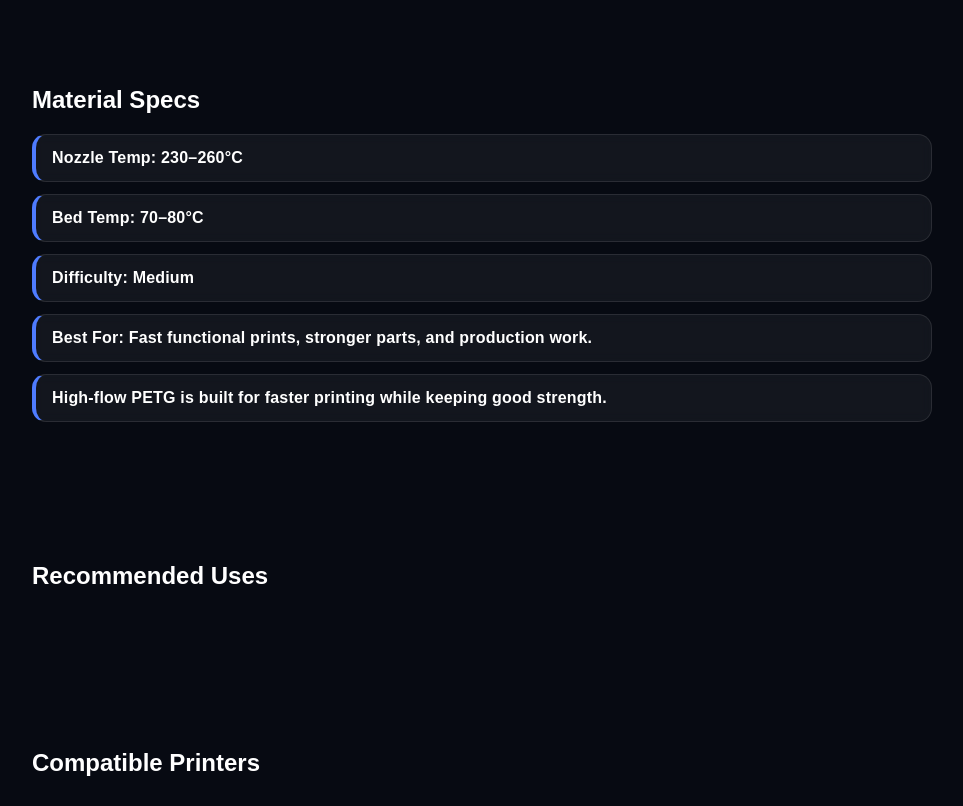
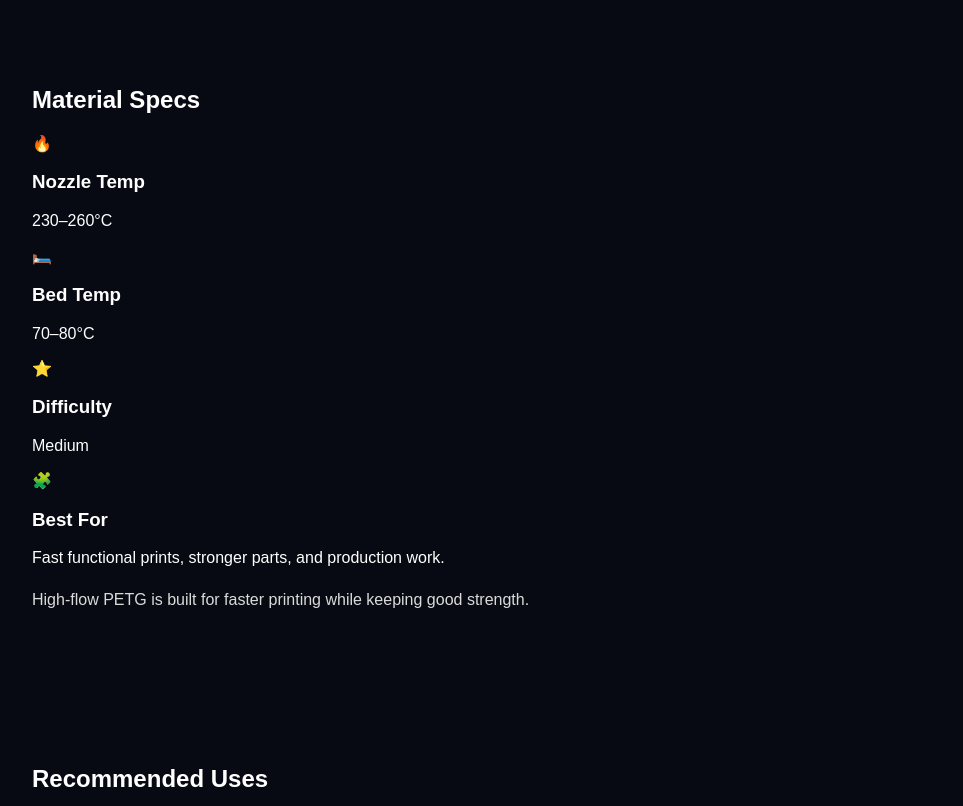
Before and after one commit to jnc3designs/jnc3designs-website, a Next.js app in the folder jnc3designs-premium/: page /supply/petg-hf/black in a window 1280 px wide. Shown: the part 1120-1926 px from the top of the page, without its empty margins (108-1071 px from the left). Built offline with nearby package versions, Linux system fonts and the light colour scheme.

Commit message:
Update page.js

```diff
--- a/jnc3designs-premium/app/supply/[category]/[product]/page.js
+++ b/jnc3designs-premium/app/supply/[category]/[product]/page.js
@@ -1,5 +1,11 @@
 import { products, materialDetails } from "../../../../data/catalog";
 
+function getStockBadge(stock) {
+  if (stock <= 0) return "⚫ Out of Stock";
+  if (stock === 1) return "🔴 Only 1 Left";
+  if (stock <= 3) return "🟡 Low Stock";
+  return "🟢 In Stock";
+}
 function getStockText(stock) {
   if (stock <= 0) return "Out of Stock";
   if (stock === 1) return "Only 1 Roll Left";
@@ -63,8 +69,8 @@ export default async function ProductPage({ params }) {
             <h2>${product.price.toFixed(2)}</h2>
 
             <p className="hero-subnote">
-              {getStockText(product.stock)} • Local Pickup in Midland, TX
-            </p>
+  {getStockBadge(product.stock)} • {getStockText(product.stock)} • Local Pickup in Midland, TX
+</p>
 
             <div className="hero-buttons">
               <a href="#filament-order" className="button-primary">
@@ -93,16 +99,38 @@ export default async function ProductPage({ params }) {
           <li>1kg spool</li>
         </ul>
       </section>
-                  <section className="section">
+   <section className="section">
   <h2>Material Specs</h2>
 
-  <ul className="feature-list">
-    <li>Nozzle Temp: {material?.nozzleTemp}</li>
-    <li>Bed Temp: {material?.bedTemp}</li>
-    <li>Difficulty: {material?.difficulty}</li>
-    <li>Best For: {material?.bestFor}</li>
-    <li>{material?.notes}</li>
-  </ul>
+  <div className="spec-grid">
+    <div className="spec-card">
+      <span>🔥</span>
+      <h3>Nozzle Temp</h3>
+      <p>{material?.nozzleTemp}</p>
+    </div>
+
+    <div className="spec-card">
+      <span>🛏️</span>
+      <h3>Bed Temp</h3>
+      <p>{material?.bedTemp}</p>
+    </div>
+
+    <div className="spec-card">
+      <span>⭐</span>
+      <h3>Difficulty</h3>
+      <p>{material?.difficulty}</p>
+    </div>
+
+    <div className="spec-card">
+      <span>🧩</span>
+      <h3>Best For</h3>
+      <p>{material?.bestFor}</p>
+    </div>
+  </div>
+
+  <p style={{ opacity: 0.85, marginTop: "24px", maxWidth: "900px" }}>
+    {material?.notes}
+  </p>
 </section>
 
       <section className="section">
```
